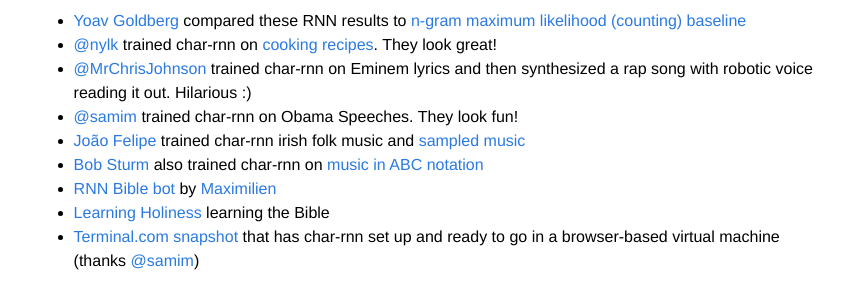
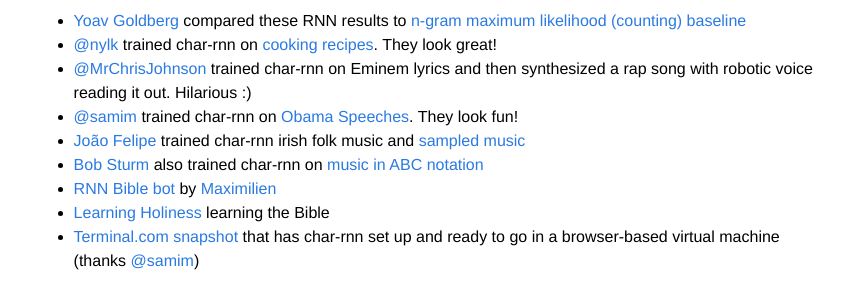
Before and after one commit to karpathy/karpathy.github.io, a Jekyll site: the page built from _posts/2015-05-21-rnn-effectiveness.markdown, in a window 1280 px wide and 900 px high, scrolled down 20503 px. Shown: the part 422-722 px from the top of the window, without its empty margins (208-1071 px from the left). Built offline with Jekyll 4.4.1, drawn with Linux system fonts in a browser that asks for light colours; Markdown is read by kramdown in place of the engine named in the settings; formulas are drawn with MathJax 3; comment, search, counter and statistics services are not loaded; some of the changed lines change nothing that is shown.

Commit message:
oops forgot link, adding

```diff
--- a/_posts/2015-05-21-rnn-effectiveness.markdown
+++ b/_posts/2015-05-21-rnn-effectiveness.markdown
@@ -585,7 +585,7 @@
 - [Yoav Goldberg](https://twitter.com/yoavgo) compared these RNN results to [n-gram maximum likelihood (counting) baseline](http://nbviewer.ipython.org/gist/yoavg/d76121dfde2618422139)
 - [@nylk](https://twitter.com/nylk) trained char-rnn on [cooking recipes](https://gist.github.com/nylki/1efbaa36635956d35bcc). They look great!
 - [@MrChrisJohnson](https://twitter.com/MrChrisJohnson) trained char-rnn on Eminem lyrics and then synthesized a rap song with robotic voice reading it out. Hilarious :)
-- [@samim](https://twitter.com/samim) trained char-rnn on Obama Speeches. They look fun!
+- [@samim](https://twitter.com/samim) trained char-rnn on [Obama Speeches](https://medium.com/@samim/obama-rnn-machine-generated-political-speeches-c8abd18a2ea0). They look fun!
 - [João Felipe](https://twitter.com/seaandsailor) trained char-rnn irish folk music and [sampled music](https://soundcloud.com/seaandsailor/sets/char-rnn-composes-irish-folk-music)
 - [Bob Sturm](https://twitter.com/boblsturm) also trained char-rnn on [music in ABC notation](https://highnoongmt.wordpress.com/2015/05/22/lisls-stis-recurrent-neural-networks-for-folk-music-generation/)
 - [RNN Bible bot](https://twitter.com/RNN_Bible) by [Maximilien](https://twitter.com/the__glu/with_replies)
```
